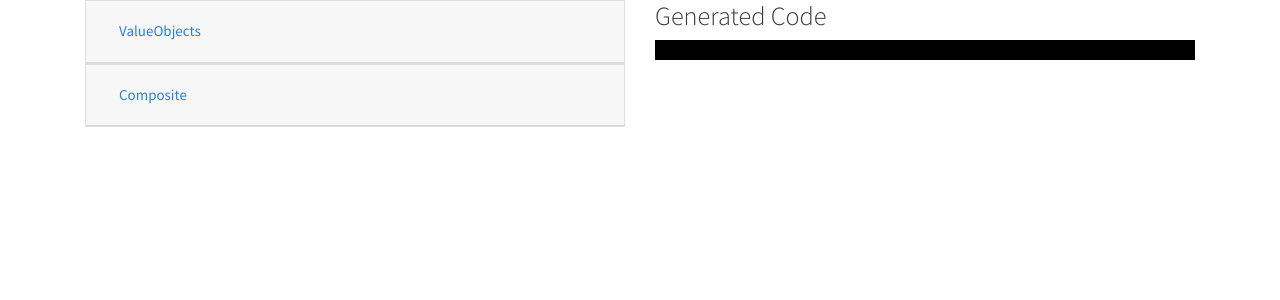
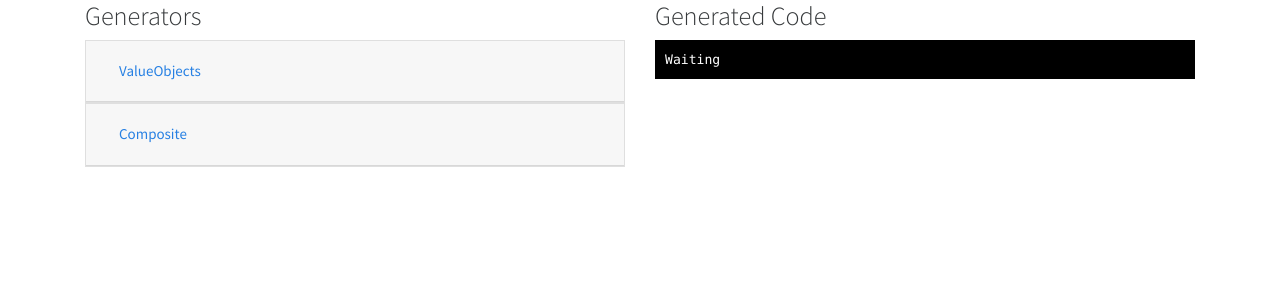
Before and after one commit to barryosull/code-generators, a PHP site: page / in a window 1280 px wide. Shown: the top 300 px of the page. Run offline with PHP 8.4, Linux system fonts and the light colour scheme; some libraries are stand-ins or nearby versions.

Commit message:
Small tweaks

```diff
--- a/public/index.php
+++ b/public/index.php
@@ -8,6 +8,7 @@
 <div class="container">
     <div class="row">
         <div class="col">
+            <h3>Generators</h3>
             <div id="accordion">
                 <div class="card">
                     <div class="card-header">
@@ -35,6 +36,7 @@
                             <textarea class="form-control" id="invalidValues" rows="7"></textarea>
                         </div>
                         <button type="submit" class="btn btn-primary">Generate</button>
+                        <br><br>
                     </form>
                 </div>
 
@@ -60,6 +62,7 @@
                             <textarea class="form-control" id="constructorArgs" rows="3"></textarea>
                         </div>
                         <button type="submit" class="btn btn-primary">Generate</button>
+                        <br><br>
                     </form>
                 </div>
 
@@ -67,7 +70,7 @@
         </div>
         <div class="col">
             <h3>Generated Code</h3>
-<pre style="background-color: #000; color: #fff; padding: 10px;"><code id="generatedCode"></code></pre>
+<pre style="background-color: #000; color: #fff; padding: 10px;"><code id="generatedCode">Waiting</code></pre>
         </div>
     </div>
 </div>
```
